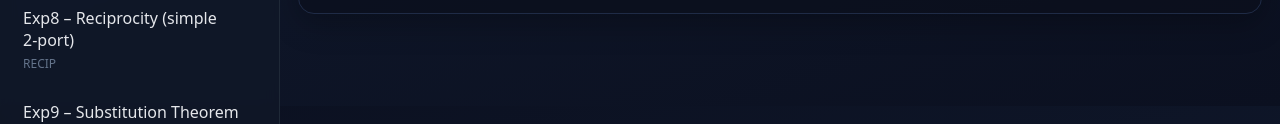
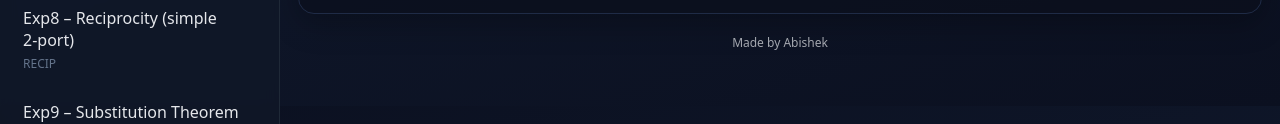
Before and after one commit to Abishek-Tiruvuru/EEC-virtual-lab, a plain HTML site: page index.html in a window 1280 px wide. Shown: the part 694-818 px from the top of the page. Drawn offline with Linux system fonts and the light colour scheme.

Commit message:
Update index.html

```diff
--- a/index.html
+++ b/index.html
@@ -86,6 +86,7 @@
   </aside>
   <main class="content">
     <div id="mount"></div>
+  <div style="text-align:center;margin-top:20px;font-size:12px;opacity:.7;">Made by Abishek</div>
   </main>
 </div>
 
```
